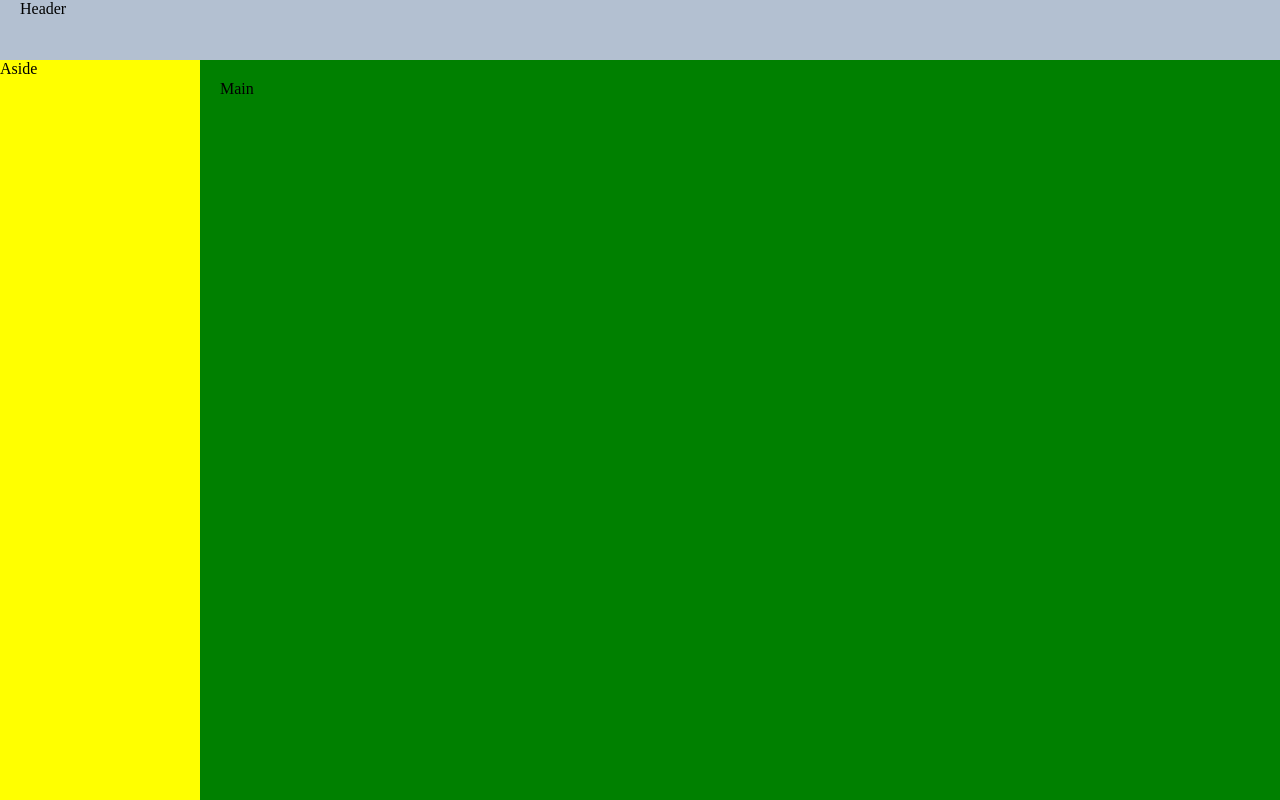
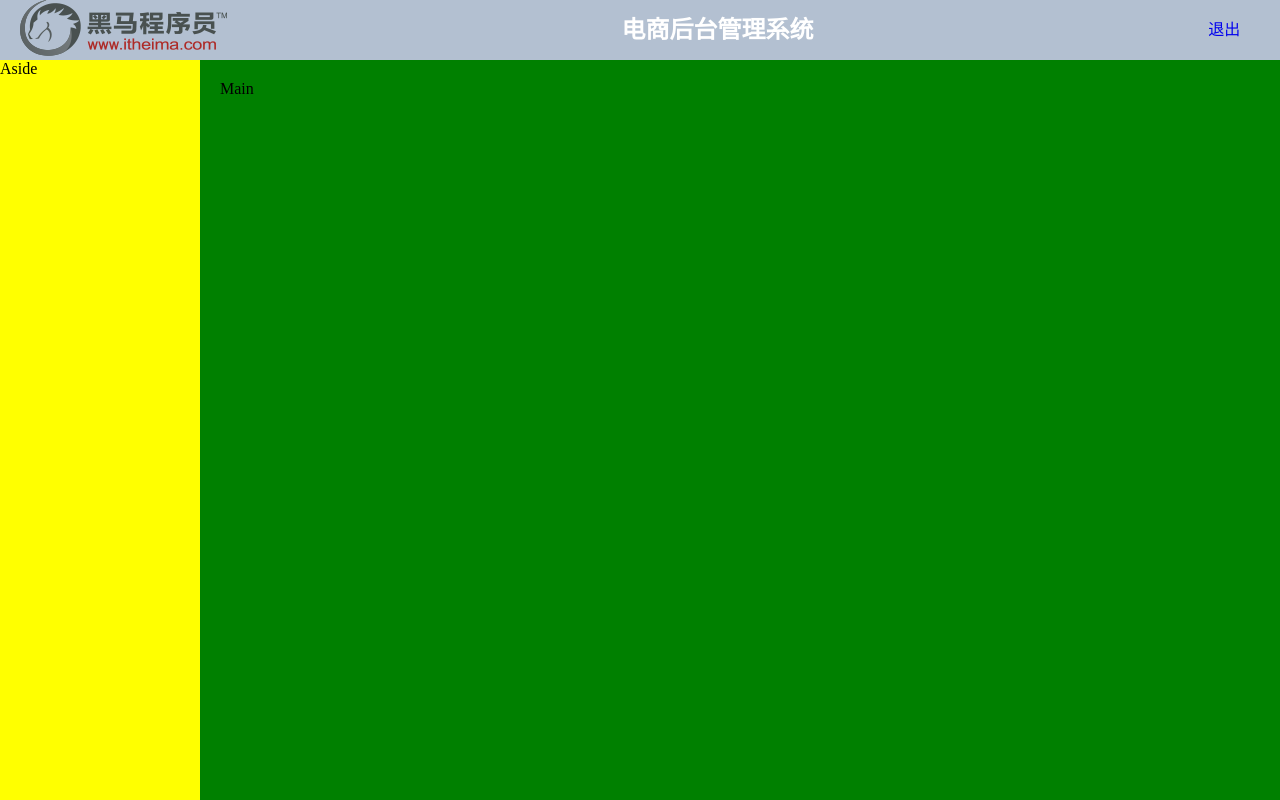
Before and after one commit to lzy-599/-shopmannger64, a Vue app: page /#/ in a window 1280 px wide. Built offline with nearby package versions, Linux system fonts and the light colour scheme.

Commit message:
头部调整

```diff
--- a/src/components/home.vue
+++ b/src/components/home.vue
@@ -1,13 +1,23 @@
 <template>
-
     <el-container class="container">
-        <el-header>Header</el-header>
+        <el-header>
+            <el-row>
+                <el-col :span="4">
+                    <img src="@/assets/logo.png" alt="图片加载失败">
+                </el-col>
+                <el-col :span="19" class="middle">
+                    <h2>电商后台管理系统</h2>
+                </el-col>
+                <el-col :span="1">
+                    <a href="#" class="logout">退出</a>
+                </el-col>
+            </el-row>
+        </el-header>
         <el-container>
             <el-aside class="aside" width="200px">Aside</el-aside>
             <el-main class="main">Main</el-main>
         </el-container>
     </el-container>
-
 </template>
 
 <script>
@@ -26,4 +36,13 @@
     .main {
         background-color: green;
     }
+    .middle {
+        line-height: 60px;
+        text-align: center;
+        color: #ffffff;
+    }
+    .logout {
+        line-height: 60px;
+        text-decoration: none;
+    }
 </style>
```
Also changed, not shown: src/assets/logo.png (added).
